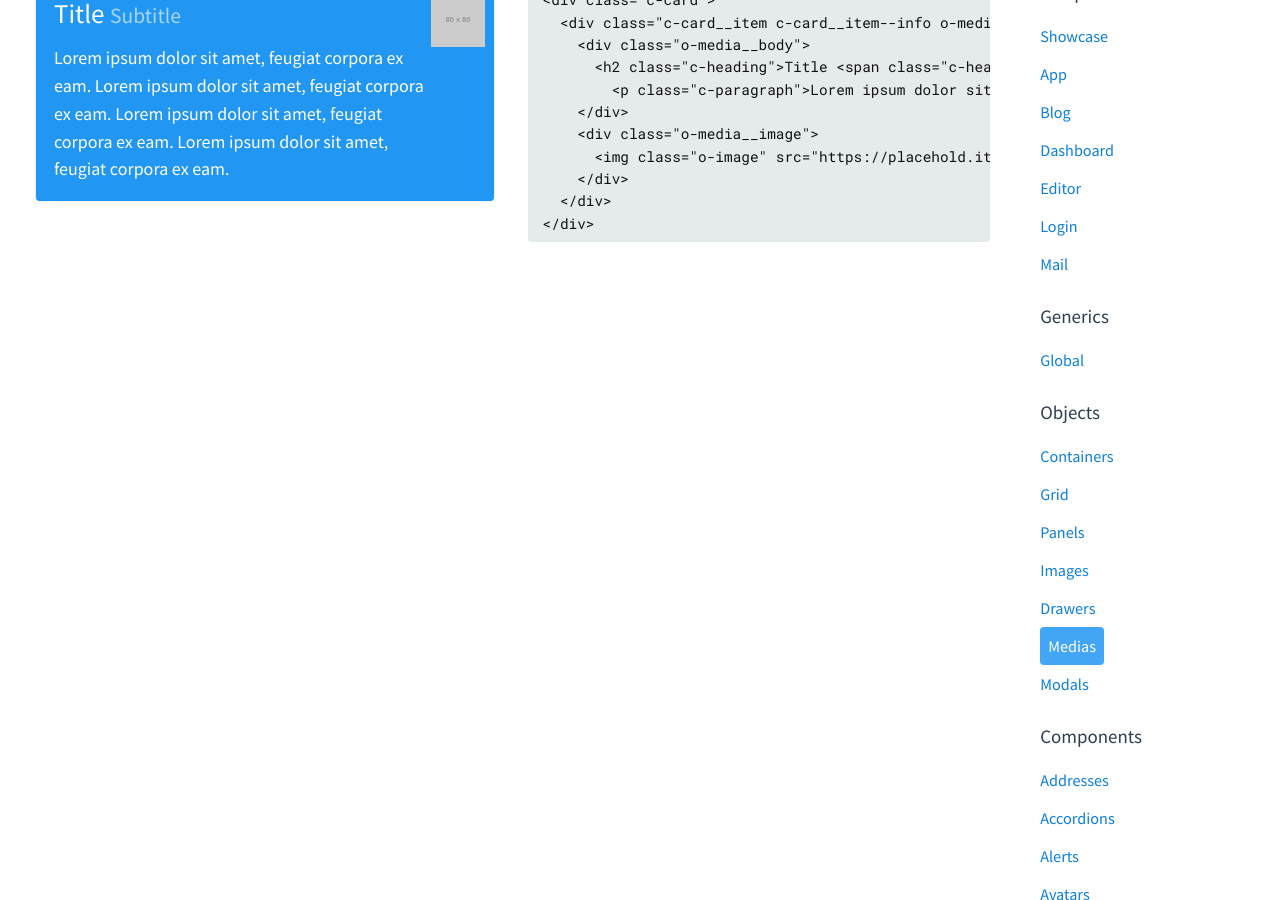
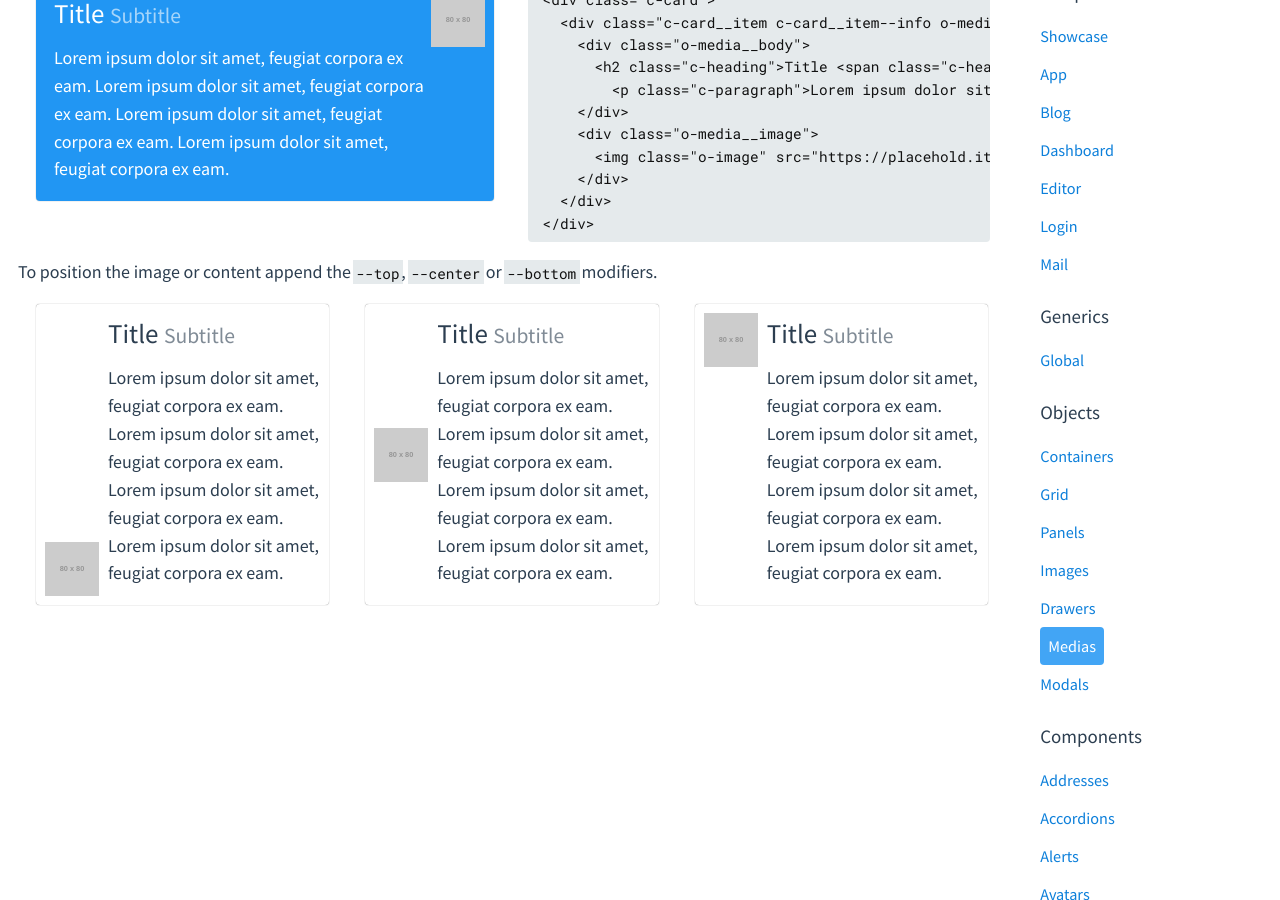
Before and after one commit to eddie/blazecss.github.io, a Jekyll site: the page built from objects/medias.html, in a window 1280 px wide and 900 px high, scrolled down 576 px. Built offline with Jekyll 4.4.1, drawn with Linux system fonts in a browser that asks for light colours; nearby versions of some CDN libraries.

```diff
--- a/objects/medias.html
+++ b/objects/medias.html
@@ -68,3 +68,56 @@ title: Medias
 &lt;/div></code></pre>
     </div>
 </div>
+
+<p class="c-paragraph">
+    To position the image or content append the <code class="c-code">--top</code>, <code class="c-code">--center</code> or <code class="c-code">--bottom</code>
+    modifiers.
+</p>
+
+<div class="o-grid o-grid--small-full">
+    <div class="o-grid__cell o-grid__cell--width-33 u-letter-box--small">
+        <div class="c-card">
+            <div class="c-card__item o-media">
+                <div class="o-media__image o-media__image--bottom">
+                    <img class="o-image" src="https://placehold.it/80"/>
+                </div>
+                <div class="o-media__body">
+                    <h2 class="c-heading">Title <span class="c-heading__sub">Subtitle</span></h2>
+                    <p class="c-paragraph">Lorem ipsum dolor sit amet, feugiat corpora ex eam.
+                        Lorem ipsum dolor sit amet, feugiat corpora ex eam. Lorem ipsum dolor sit amet, feugiat corpora
+                        ex eam. Lorem ipsum dolor sit amet, feugiat corpora ex eam.</p>
+                </div>
+            </div>
+        </div>
+    </div>
+    <div class="o-grid__cell o-grid__cell--width-33 u-letter-box--small">
+        <div class="c-card">
+            <div class="c-card__item o-media">
+                <div class="o-media__image o-media__image--center">
+                    <img class="o-image" src="https://placehold.it/80"/>
+                </div>
+                <div class="o-media__body">
+                    <h2 class="c-heading">Title <span class="c-heading__sub">Subtitle</span></h2>
+                    <p class="c-paragraph">Lorem ipsum dolor sit amet, feugiat corpora ex eam.
+                        Lorem ipsum dolor sit amet, feugiat corpora ex eam. Lorem ipsum dolor sit amet, feugiat corpora
+                        ex eam. Lorem ipsum dolor sit amet, feugiat corpora ex eam.</p>
+                </div>
+            </div>
+        </div>
+    </div>
+    <div class="o-grid__cell o-grid__cell--width-33 u-letter-box--small">
+        <div class="c-card">
+            <div class="c-card__item o-media">
+                <div class="o-media__image o-media__image--top">
+                    <img class="o-image" src="https://placehold.it/80"/>
+                </div>
+                <div class="o-media__body">
+                    <h2 class="c-heading">Title <span class="c-heading__sub">Subtitle</span></h2>
+                    <p class="c-paragraph">Lorem ipsum dolor sit amet, feugiat corpora ex eam.
+                        Lorem ipsum dolor sit amet, feugiat corpora ex eam. Lorem ipsum dolor sit amet, feugiat corpora
+                        ex eam. Lorem ipsum dolor sit amet, feugiat corpora ex eam.</p>
+                </div>
+            </div>
+        </div>
+    </div>
+</div>
```
Also changed, not shown: objects/modals.html (+42 -0 lines).
